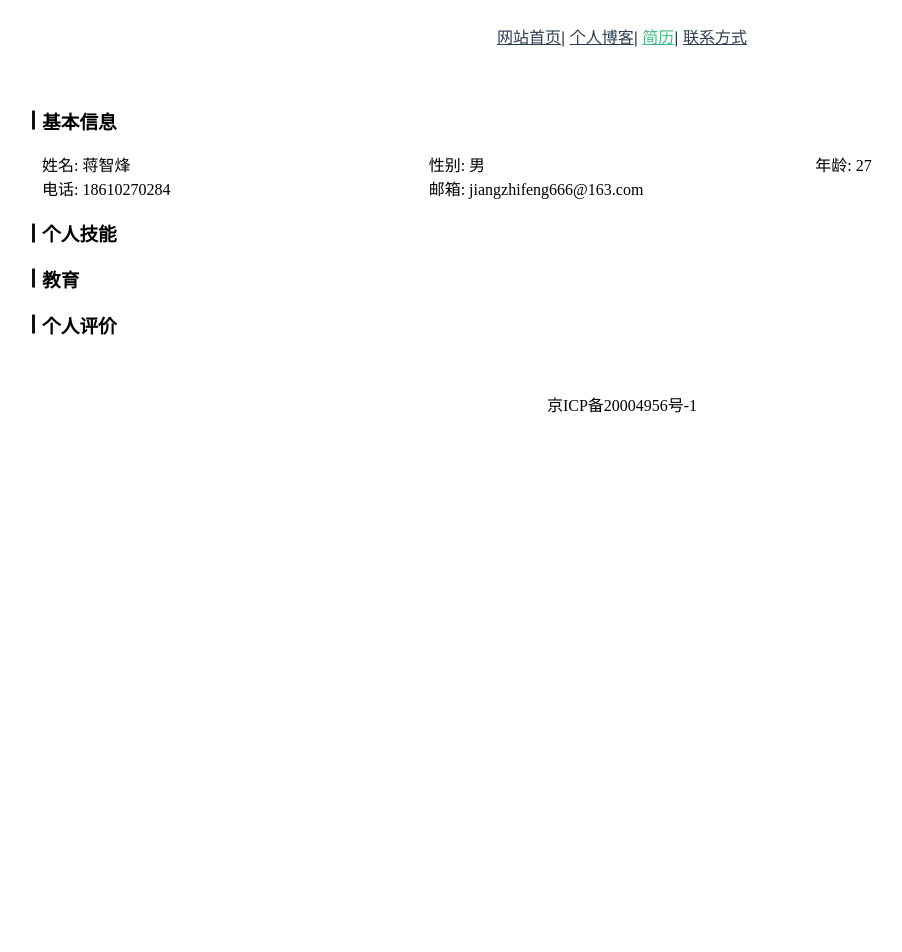
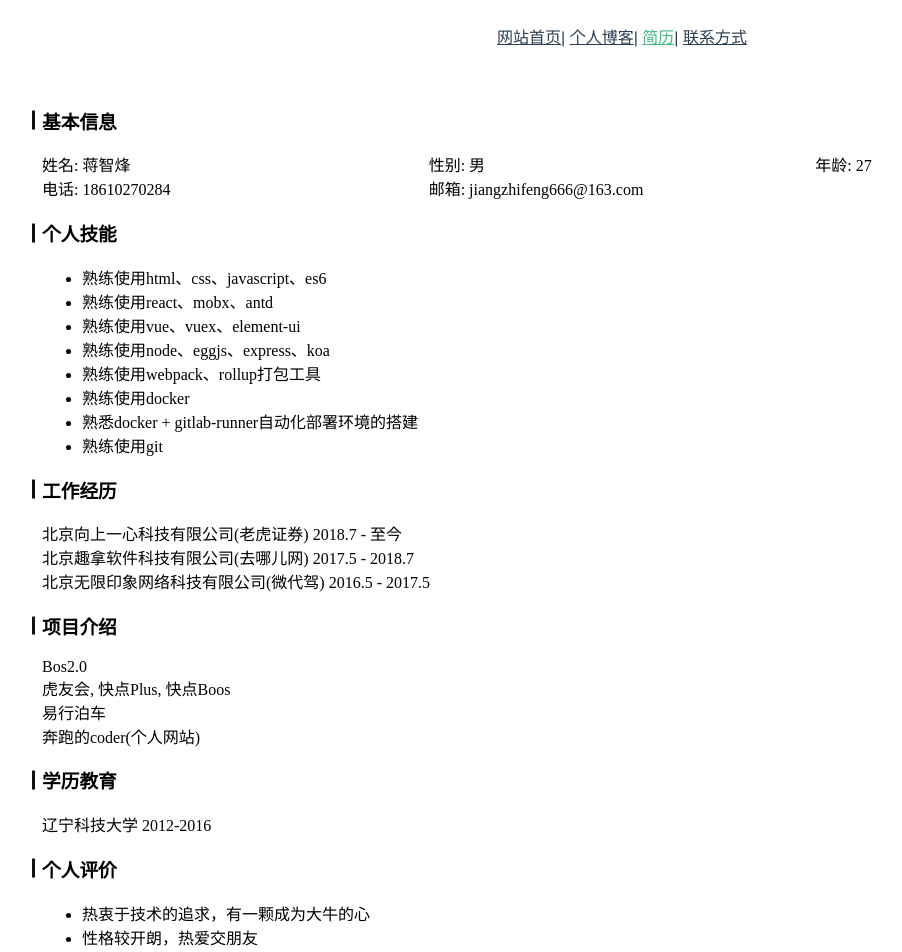
Before and after one commit to ghostjzf/xiaozhi-life, a Vue app: page /resume in a window 1280 px wide. Shown: the top 952 px of the page, without its empty margins (18-920 px from the left). Before the commit the page ends 800 px from the top, so only its background shows below. Built offline with nearby package versions, Linux system fonts and the light colour scheme.

Commit message:
feat(xiaozhi-life): 完善联系方式及简历模块

```diff
--- a/src/router/index.ts
+++ b/src/router/index.ts
@@ -8,11 +8,17 @@ const routes = [
   {
     path: "/",
     name: "home",
+    meta: {
+      title: "奔跑的coder"
+    },
     component: Home
   },
   {
     path: "/blog",
     name: "blog",
+    meta: {
+      title: "个人博客"
+    },
     // route level code-splitting
     // this generates a separate chunk (about.[hash].js) for this route
     // which is lazy-loaded when the route is visited.
@@ -21,6 +27,9 @@ const routes = [
   {
     path: "/resume",
     name: "resume",
+    meta: {
+      title: "个人简历"
+    },
     // route level code-splitting
     // this generates a separate chunk (about.[hash].js) for this route
     // which is lazy-loaded when the route is visited.
@@ -30,11 +39,14 @@ const routes = [
   {
     path: "/about",
     name: "about",
+    meta: {
+      title: "奔跑的coder"
+    },
     // route level code-splitting
     // this generates a separate chunk (about.[hash].js) for this route
     // which is lazy-loaded when the route is visited.
     component: () =>
-      import(/* webpackChunkName: "about" */ "../views/About.vue")
+      import(/* webpackChunkName: "about" */ "../views/Contact.vue")
   }
 ];
 
@@ -44,4 +56,12 @@ const router = new VueRouter({
   routes
 });
 
+router.beforeEach((to, from, next) => {
+  if (to.meta.title) {
+    document.title = to.meta.title;
+  }
+
+  next();
+});
+
 export default router;
--- a/src/views/About.vue
+++ /dev/null
@@ -1,5 +0,0 @@
-<template>
-  <div class="about">
-    <h1>This is an about page</h1>
-  </div>
-</template>
--- /dev/null
+++ b/src/views/Contact.vue
@@ -0,0 +1,10 @@
+<template>
+  <div class="contact">
+    <ul>
+      <li>微信: jzf2815229473</li>
+      <li>邮箱: jiangzhifeng666@163.xom</li>
+      <li>QQ: 2815229473</li>
+      <li>钉钉: 18610270284</li>
+    </ul>
+  </div>
+</template>
--- a/src/views/Resume.vue
+++ b/src/views/Resume.vue
@@ -25,9 +25,44 @@
           >
         </el-row>
       </ResumeItem>
-      <ResumeItem title="个人技能" />
-      <ResumeItem title="教育" />
-      <ResumeItem title="个人评价" />
+      <ResumeItem title="个人技能">
+        <ul>
+          <li>熟练使用html、css、javascript、es6</li>
+          <li>熟练使用react、mobx、antd</li>
+          <li>熟练使用vue、vuex、element-ui</li>
+          <li>熟练使用node、eggjs、express、koa</li>
+          <li>熟练使用webpack、rollup打包工具</li>
+          <li>熟练使用docker</li>
+          <li>熟悉docker + gitlab-runner自动化部署环境的搭建</li>
+          <li>熟练使用git</li>
+        </ul>
+      </ResumeItem>
+      <ResumeItem title="工作经历">
+        <div>
+          <div>北京向上一心科技有限公司(老虎证券) 2018.7 - 至今</div>
+          <div>北京趣拿软件科技有限公司(去哪儿网) 2017.5 - 2018.7</div>
+          <div>北京无限印象网络科技有限公司(微代驾) 2016.5 - 2017.5</div>
+        </div>
+      </ResumeItem>
+      <ResumeItem title="项目介绍">
+        <div>
+          <div>Bos2.0</div>
+          <div>虎友会, 快点Plus, 快点Boos</div>
+          <div>易行泊车</div>
+          <div>奔跑的coder(个人网站)</div>
+        </div>
+      </ResumeItem>
+      <ResumeItem title="学历教育">
+        <div>
+          辽宁科技大学 2012-2016
+        </div>
+      </ResumeItem>
+      <ResumeItem title="个人评价">
+        <ul>
+          <li>热衷于技术的追求，有一颗成为大牛的心</li>
+          <li>性格较开朗，热爱交朋友</li>
+        </ul>
+      </ResumeItem>
     </section>
   </div>
 </template>
```
